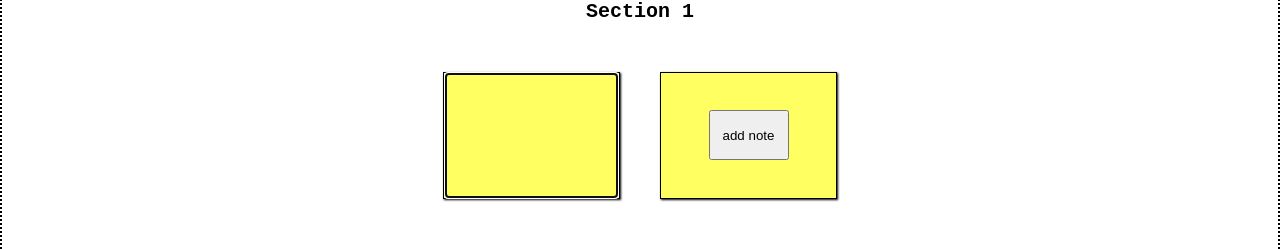
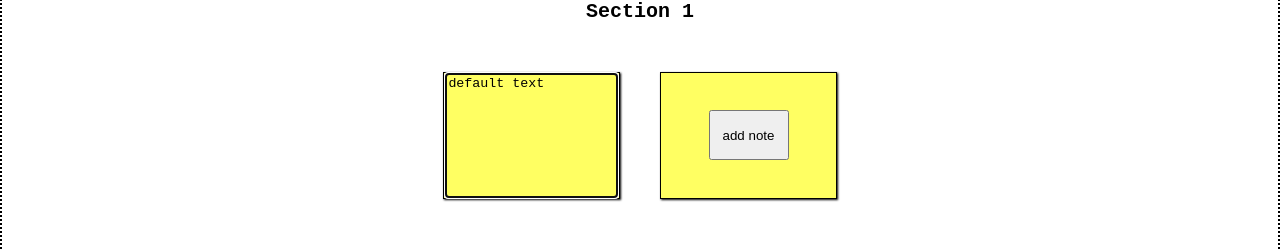
Before and after one commit to Chritical-Code/nesty-note, a React (Vite) app: page / in a window 1280 px wide. Both pictures are taken after a click on the button "add note". Shown: the part 146-395 px from the top of the page. Built offline with nearby package versions, Linux system fonts and the light colour scheme.

Commit message:
A checkpoint for  making notes draggable, but before reworking focus refs.

```diff
--- a/package.json
+++ b/package.json
@@ -25,6 +25,6 @@
     "globals": "^16.5.0",
     "typescript": "~5.9.3",
     "typescript-eslint": "^8.48.0",
-    "vite": "^7.2.4"
+    "vite": "^7.2.6"
   }
 }
--- a/src/components/Note.module.css
+++ b/src/components/Note.module.css
@@ -10,6 +10,7 @@
 
     align-items: center;
     justify-content: center;
+    position: relative;
 }
 
 .textArea{
@@ -21,3 +22,19 @@
     border: none;
     resize: none;
 }
+.textArea:disabled{
+    color: black;
+}
+
+.noteControl{
+    width: 100%;
+    height: 100%;
+
+    position: absolute;
+}
+.noteControl:hover{
+    cursor: grab;
+}
+.noteControl:active{
+    cursor: grabbing;
+}
--- a/src/components/Note.tsx
+++ b/src/components/Note.tsx
@@ -12,9 +12,14 @@ export default function Note({text, refNewNote, editNote, inKey}: NoteProps){
         editNote(event.target.value, inKey);
     }
 
+    function handleClick(){
+        alert("clicked note control");
+    }
+
     return(
         <div className={styles.stickyNote}>
             <textarea className={styles.textArea} defaultValue={text} ref={refNewNote} onChange={(event) => handleChange(event)}></textarea>
+            <div className={styles.noteControl} onClick={() => handleClick()}></div>
         </div>
     );
 }
--- a/src/components/Section.tsx
+++ b/src/components/Section.tsx
@@ -52,7 +52,7 @@ export default function Section({inKey, title, refNewNote, focusNote, renameSect
                 {notes}
 
                 <div className={styles.addNoteDiv}>
-                    <button className={styles.addNote} onClick={() => handleAddNote("")}>add note</button>
+                    <button className={styles.addNote} onClick={() => handleAddNote("default text")}>add note</button>
                 </div>
             </div>
         </div>
```
Also changed, not shown: public/nows.txt, 1 other file (tests, documents, lock files or other folders).
